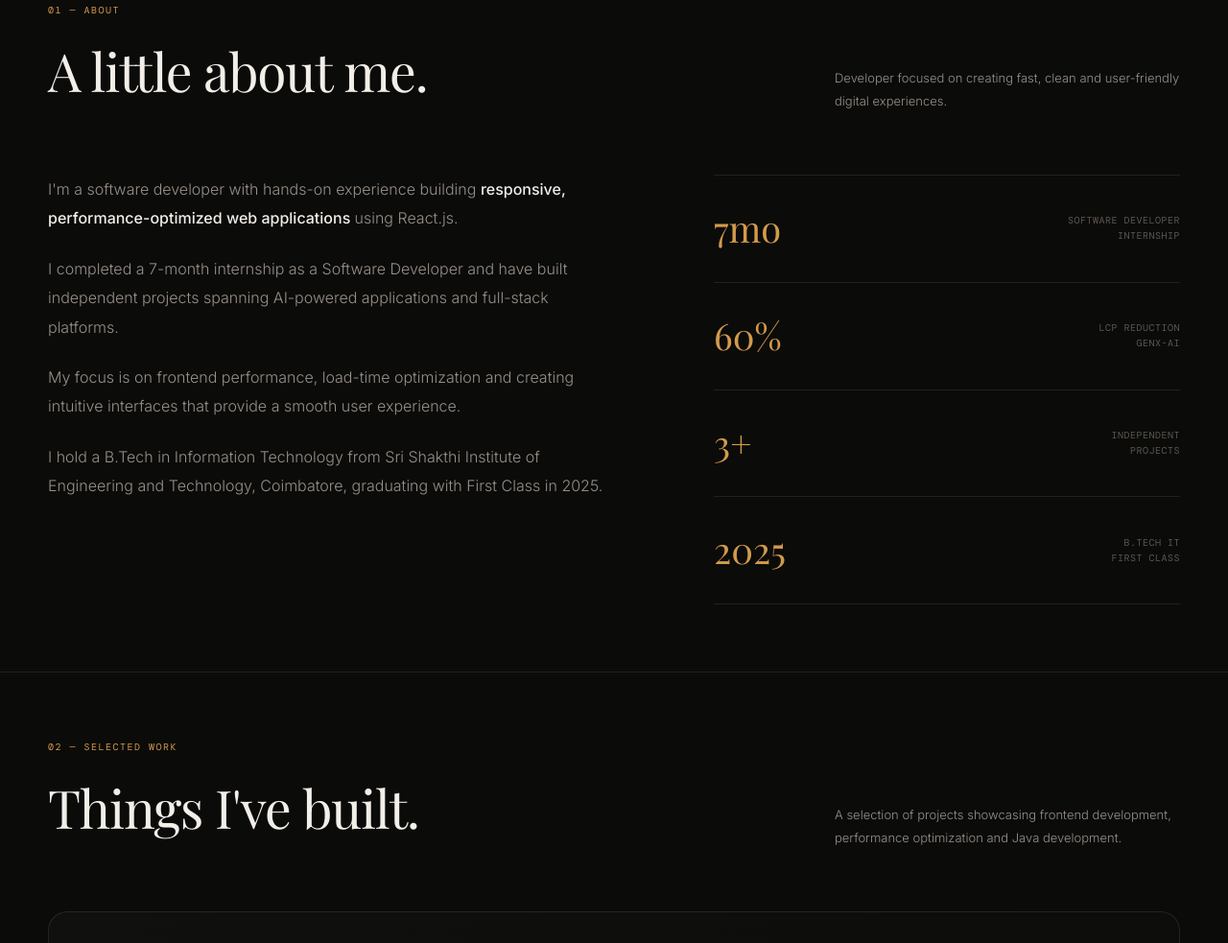
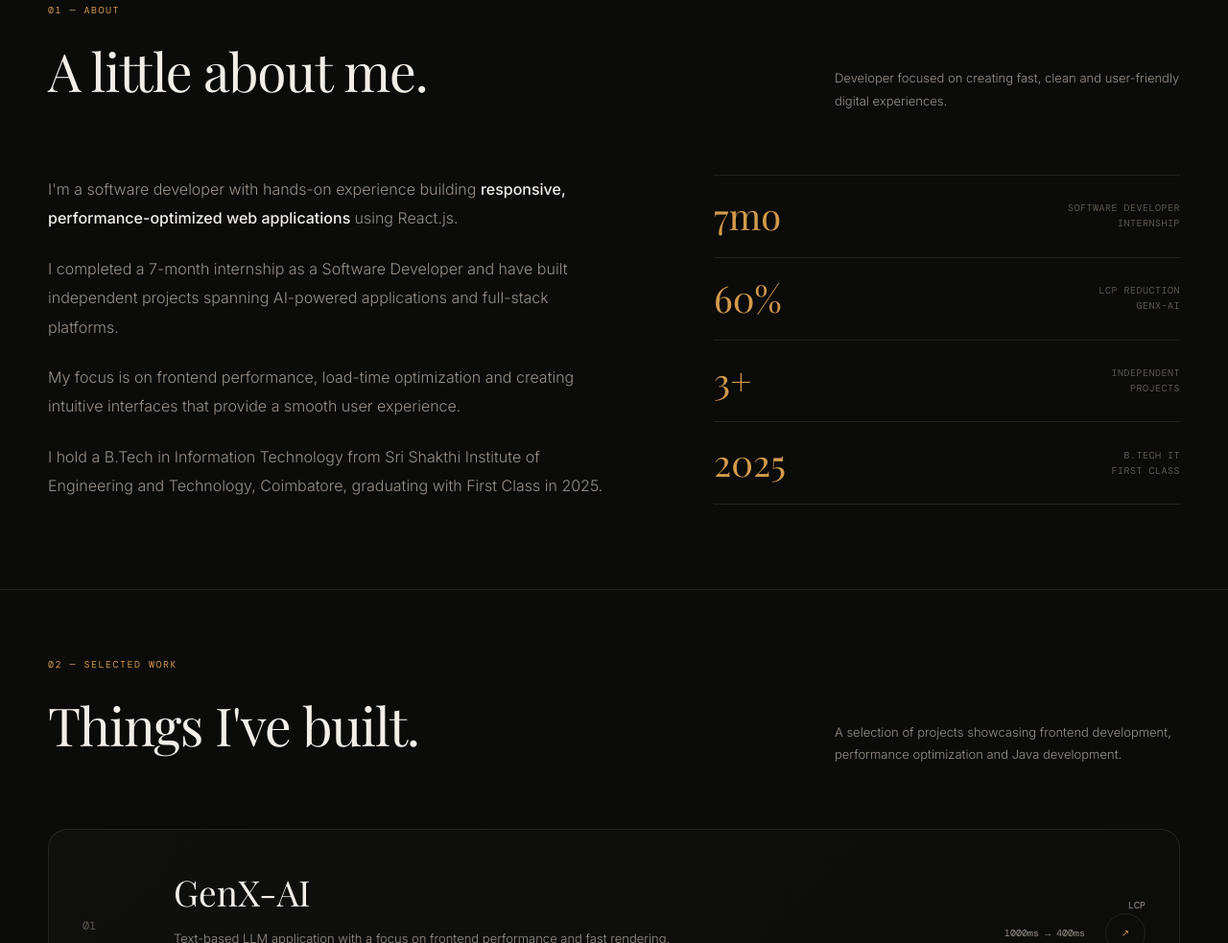
Before and after one commit to Subash1003/Myportfolio, a plain HTML site: page index.html in a window 1280 px wide. Shown: the part 868-1851 px from the top of the page at 96% size. Drawn offline with nearby package versions, Linux system fonts and the light colour scheme; a web font is replaced by a local one.

Commit message:
first commit

```diff
--- a/style.css
+++ b/style.css
@@ -836,7 +836,8 @@ nav.scrolled {
 
     justify-content: space-between;
 
-    padding: 25px 0;
+    padding: 12px 0;
+
 
     border-bottom:
         1px solid var(--line);
```
